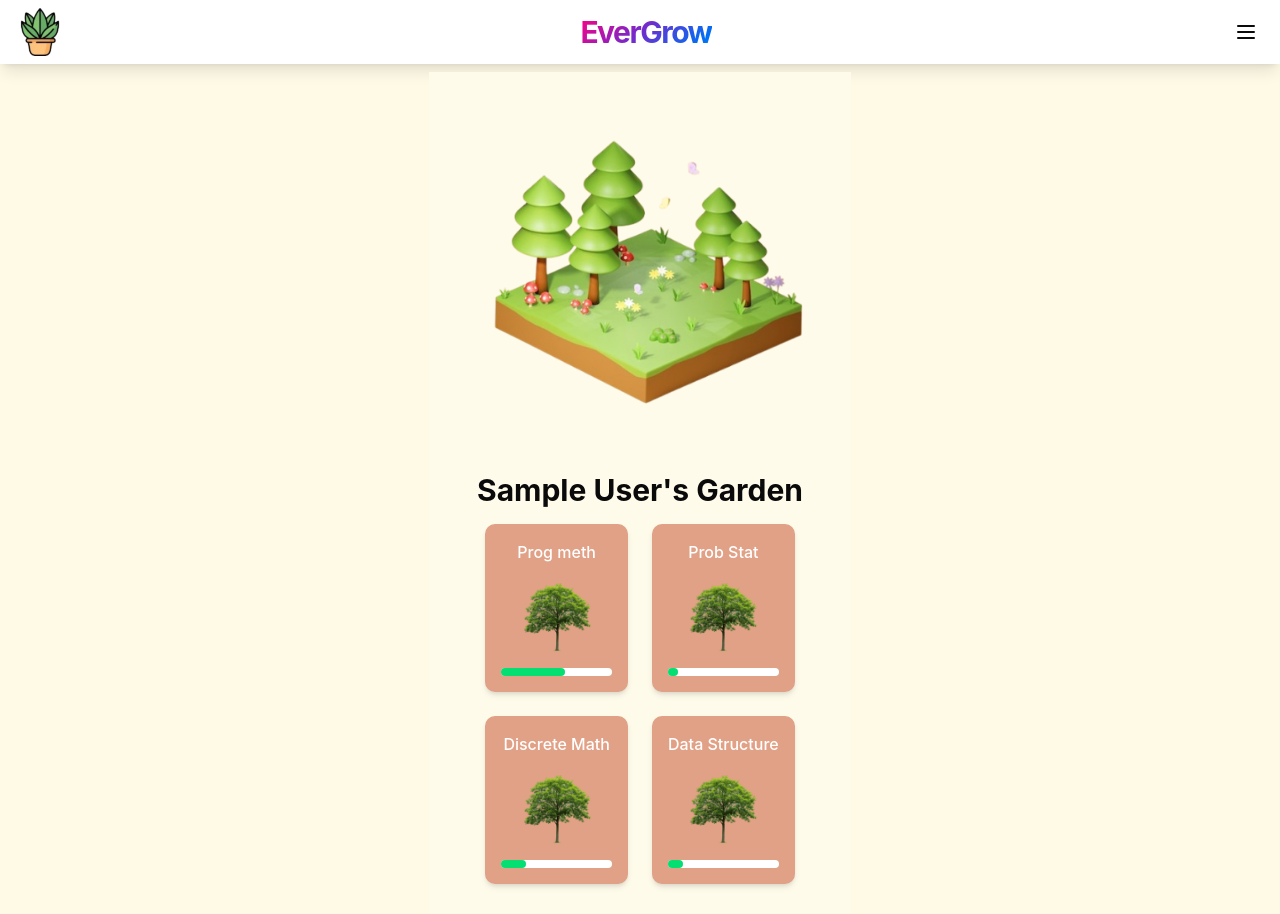
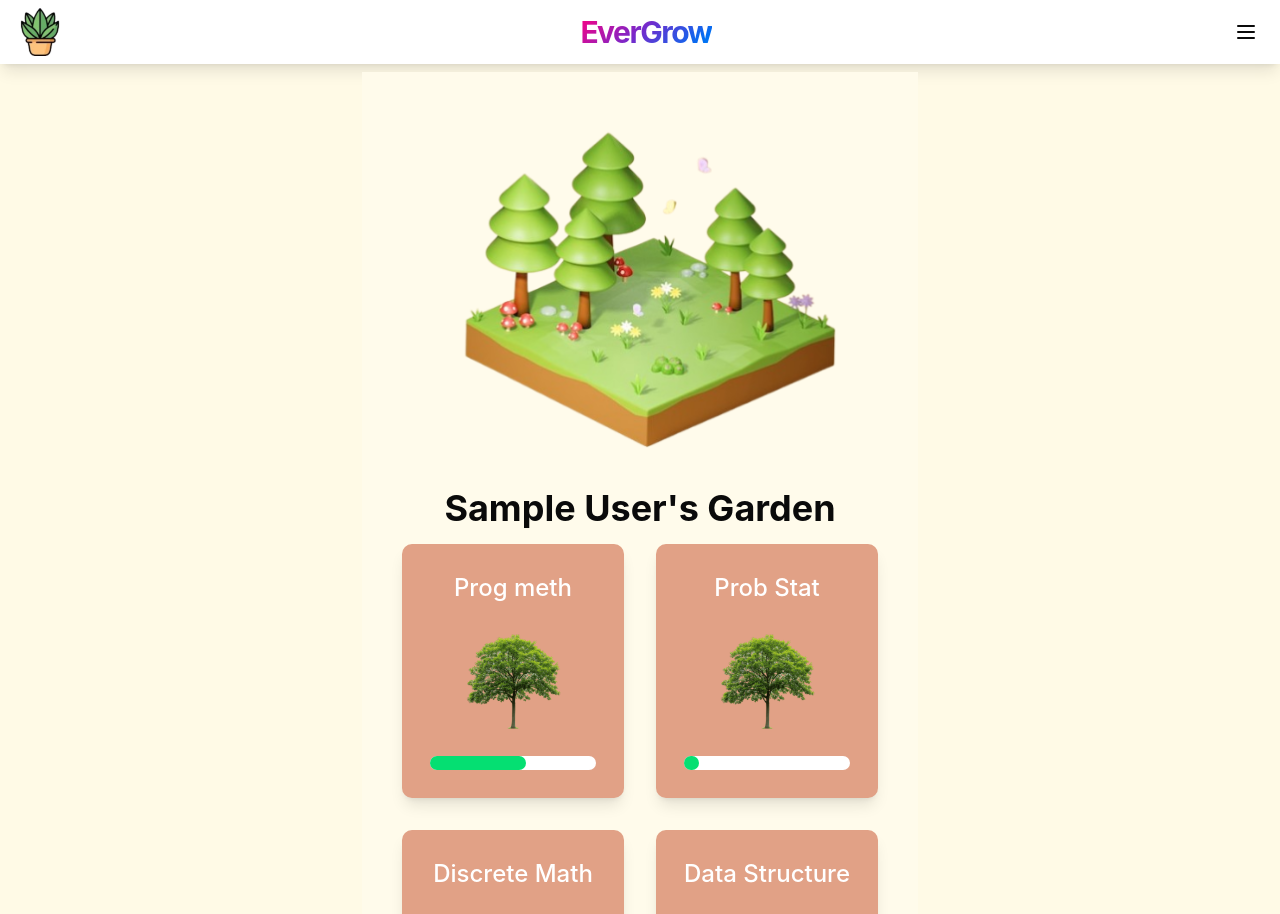
Before and after one commit to ggracesarisa/intania-hackathon, a Next.js app: page / in a window 1280 px wide. Shown: the top 914 px of the page. Built offline with nearby package versions, Linux system fonts and the light colour scheme; sample sign-in values are in the browser's storage.

Commit message:
edit homepage

```diff
--- a/src/app/page.tsx
+++ b/src/app/page.tsx
@@ -22,29 +22,26 @@ export default function Home() {
         router.push("/login");
       }
     } else {
-      // ถ้าไม่มีข้อมูลผู้ใช้ใน localStorage ให้รีไดเร็กไปยังหน้า login
       router.push("/login");
     }
   }, [router]);
 
-  // Random progress for demonstration (in a real app, this would come from user data)
   const getRandomProgress = () => {
     return Math.floor(Math.random() * 100);
   };
 
-  // ถ้ายังไม่มีชื่อผู้ใช้ (อยู่ระหว่างการตรวจสอบหรือกำลังรีไดเร็ก) ให้แสดงหน้าว่างหรือ loading
   if (!username) {
     return (
-      <div className="flex h-screen items-center justify-center bg-amber-50">
+      <div className="flex h-screen items-center justify-center bg-amber-50 text-lg">
         Redirecting to login...
       </div>
     );
   }
 
   return (
-    <div className="flex h-full flex-col bg-amber-50">
-      {/* Garden Visualization - responsive height */}
-      <div className="relative aspect-square max-h-48 w-full md:max-h-64 lg:max-h-96">
+    <div className="flex h-full flex-col bg-amber-50 px-6 py-4">
+      {/* Garden Visualization */}
+      <div className="relative mx-auto aspect-square max-h-56 w-full sm:max-h-64 md:max-h-80 lg:max-h-96">
         <Image
           src="/img/evergrow.png"
           alt="Garden Visualization"
@@ -54,29 +51,26 @@ export default function Home() {
         />
       </div>
 
-      {/* User Garden Title - responsive text size */}
-      <div className="px-4 py-2 md:px-8 md:py-4 lg:px-12">
-        <h2 className="text-center text-xl font-bold md:text-2xl lg:text-3xl">
+      {/* User Garden Title */}
+      <div className="py-4 text-center">
+        <h2 className="text-xl font-bold sm:text-2xl md:text-3xl lg:text-4xl">
           {username ? `${username}'s Garden` : "My Garden"}
         </h2>
       </div>
 
-      {/* Course Cards - always 2 columns but responsive spacing and sizes */}
-      <div className="mx-auto grid max-w-3xl grid-cols-2 gap-3 px-3 md:gap-4 md:px-6 lg:gap-6 lg:px-10">
+      {/* Course Cards - Always 2 columns */}
+      <div className="mx-auto grid max-w-3xl grid-cols-2 gap-6 md:gap-8 px-4">
         {courseMock.map((course) => (
           <Link href="/tree-detail" key={course.id} passHref>
             <div
-              key={course.id}
-              className="flex flex-col items-center overflow-hidden rounded-lg bg-amber-400 p-2 shadow-md hover:scale-105 hover:cursor-pointer md:p-4"
+              className="flex flex-col items-center rounded-lg bg-amber-400 p-5 sm:p-6 md:p-7 shadow-lg transition-transform hover:scale-105 hover:cursor-pointer"
               style={{ backgroundColor: "#E1A186" }}
-              onClick={() =>
-                router.push(`${FrontendRoutes.COURSE}/${course.id}`)
-              }
+              onClick={() => router.push(`${FrontendRoutes.COURSE}/${course.id}`)}
             >
-              <div className="mb-1 text-center text-sm font-medium text-white md:text-base">
+              <div className="mb-2 text-center text-lg font-medium text-white sm:text-xl md:text-2xl">
                 {course.name}
               </div>
-              <div className="relative my-1 h-12 w-12 md:my-2 md:h-16 md:w-16 lg:h-20 lg:w-20">
+              <div className="relative my-3 h-20 w-20 sm:h-24 sm:w-24 md:h-28 md:w-28">
                 <Image
                   src="/img/tree1.png"
                   alt={course.name}
@@ -84,9 +78,9 @@ export default function Home() {
                   className="object-contain"
                 />
               </div>
-              <div className="mt-1 h-1.5 w-full rounded-full bg-white md:h-2">
+              <div className="mt-2 h-3 w-full rounded-full bg-white sm:h-3.5">
                 <div
-                  className="h-1.5 rounded-full bg-green-400 md:h-2"
+                  className="h-3 rounded-full bg-green-400 sm:h-3.5"
                   style={{ width: `${getRandomProgress()}%` }}
                 ></div>
               </div>
@@ -95,9 +89,9 @@ export default function Home() {
         ))}
       </div>
 
-      {/* Join New Class Button - responsive size */}
-      <div className="my-4 flex justify-center md:my-6 lg:my-8">
-        <button className="rounded-full bg-black px-4 py-1.5 text-sm font-medium text-white md:px-6 md:py-2 md:text-base">
+      {/* Join New Class Button */}
+      <div className="my-8 flex justify-center">
+        <button className="rounded-full bg-black px-8 py-3 text-lg font-semibold text-white sm:px-10 sm:py-4 sm:text-xl">
           Join New Class +
         </button>
       </div>
```
Also changed, not shown: 1 other file (tests, documents, lock files or other folders).
